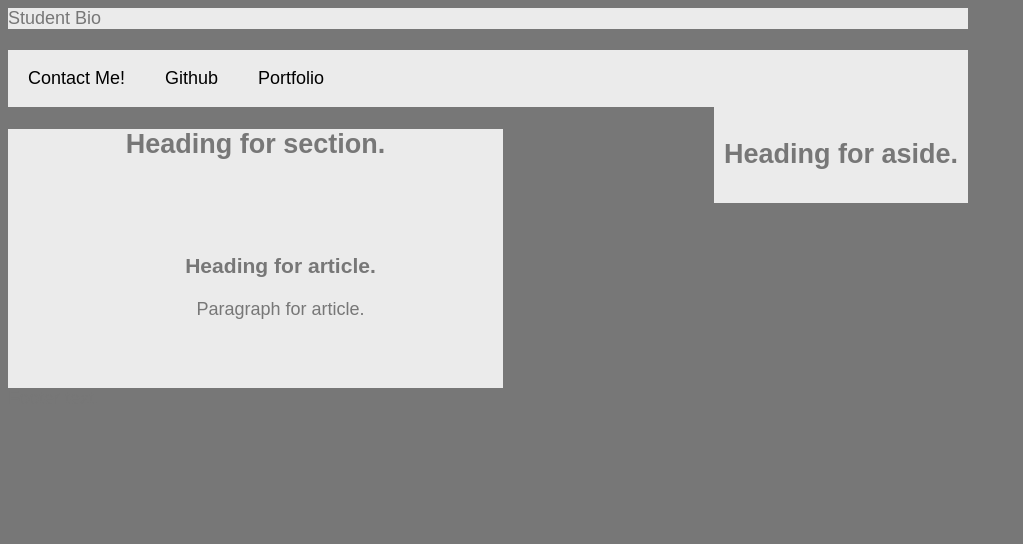
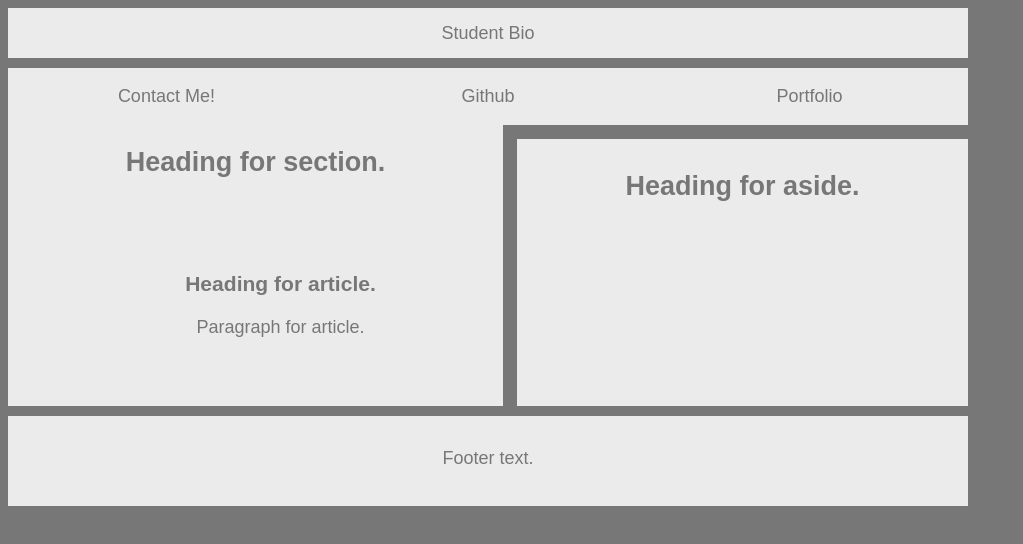
Before and after one commit to ccudiamat/HW-Wireframe, a plain HTML site: page index.html in a window 1280 px wide. Shown: the whole page, without its empty margins (0-1023 px from the left). Drawn offline with Linux system fonts and the light colour scheme.

Commit message:
updated index and css

```diff
--- a/index.html
+++ b/index.html
@@ -12,25 +12,18 @@
 </head>
 
 <body>
+    <div class="whole">
     <header>Student Bio</header>
-
-    <br>
 
     <nav>
 
-        <a href="mailto:ccudiamat93@gmail.com"> Contact Me!</a>
+        <a class="one" href="mailto:ccudiamat93@gmail.com"> Contact Me!</a>
 
-        <a href="https://github.com/ccudiamat"> Github </a>
+        <a class="two" href="https://github.com/ccudiamat"> Github </a>
 
-        <a href="#"> Portfolio</a>
+        <a class="three" href="#"> Portfolio</a>
 
     </nav>
-
-    <aside>
-        <h1>
-            Heading for aside.
-        </h1>
-    </aside>
 
     <section>
         <h1> Heading for section.</h1>
@@ -40,10 +33,16 @@
         </article>
     </section>
 
+    <aside>
+        <h1>
+            Heading for aside.
+        </h1>
+    </aside>
+
     <footer>
         Footer text.
     </footer>
-
+    </div>
 </body>
 
 </html>
--- a/style.css
+++ b/style.css
@@ -1,5 +1,18 @@
+* {
+    box-sizing: border-box;
+    text-align: center;
+}
+
 header {
     background: #ebebeb;
+    width: 100%;
+    height: 50px;
+    padding: 15px;
+    margin-bottom: 10px;
+}
+
+.whole {
+
 }
 
 body {
@@ -8,6 +21,7 @@ body {
     background: #777;
     width: 960px;
     font-size: 18px;
+    overflow: auto;
 }
 
 h1 p {
@@ -17,8 +31,12 @@ h1 p {
 
 aside{
     padding: 10px;
-    float: right;
+    float: left;
     background: #ebebeb;
+    margin-left: 14px;
+    margin-top: 14px;
+    width: 451px;
+    height: 267px;
 }
 
 article {
@@ -30,6 +48,7 @@ article {
 }
 
 section {
+    float: left;
     text-align: center;
     background: #ebebeb;
     width: 495px;
@@ -49,12 +68,34 @@ a {
 
 a {
     display: block;
-    color: black;
+    color: #777;
     text-align: center;
     padding: 18px 20px;
     text-decoration: none;
 }
 
+.one {
+    width: 33%;
+}
+
+.two {
+    width: 34%;
+}
+
+.three {
+    width: 33%;
+}
+
 a:hover {
-    background-color: gray
+    background-color: gray;
+    opacity: 50%;
 }
+
+footer {
+    float: left;
+    background: #ebebeb;
+    height: 90px;
+    margin-top: 10px;
+    padding: 32px;
+    width: 100%;
+}
```
